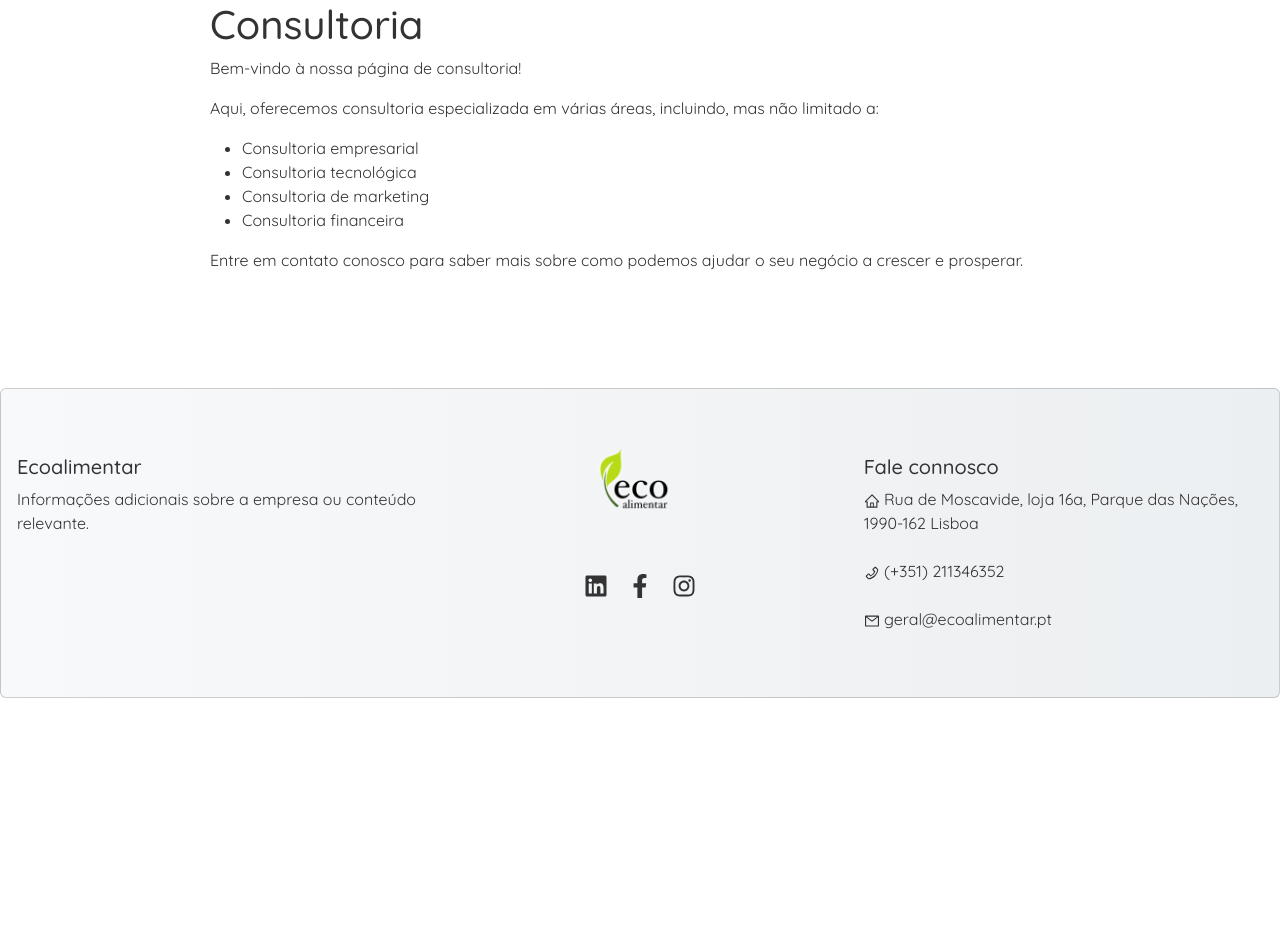
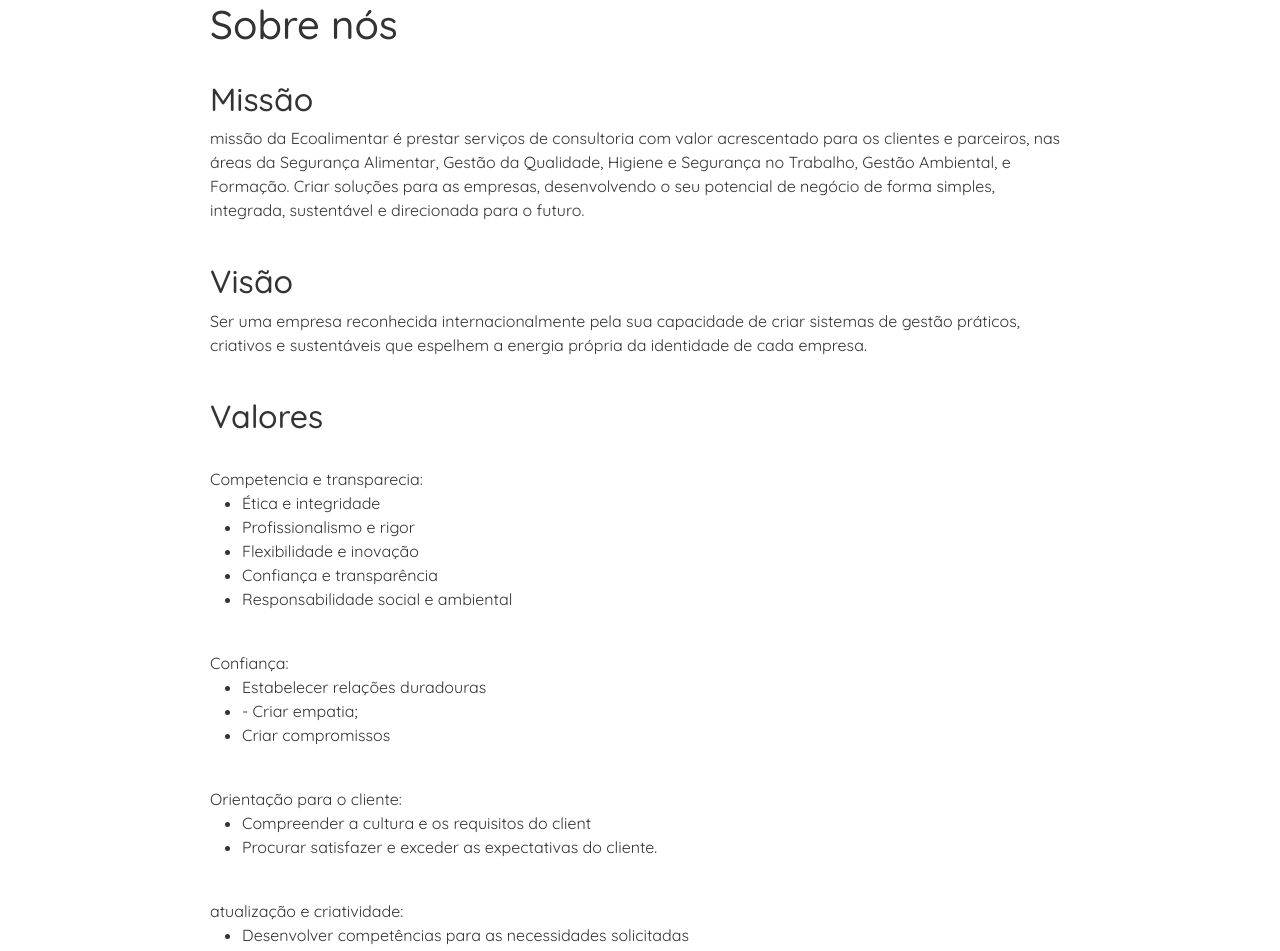
Before and after one commit to Filipe3Paisana/Ecoalimentar, a React (Create React App) app in the folder Web/: page /sobre in a window 1280 px wide. Shown: the part 120-1071 px from the top of the page. Before the commit the page ends 870 px from the top, so only its background shows below. Built offline with nearby package versions, Linux system fonts and the light colour scheme.

Commit message:
Melhorar apresentação do Sobre nós

```diff
--- a/Web/src/Sobre.js
+++ b/Web/src/Sobre.js
@@ -8,19 +8,50 @@
   return (
     <>
     <div className="content">
-      <h1>Consultoria</h1>
-      <p>Bem-vindo à nossa página de consultoria!</p>
-      <p>
-        Aqui, oferecemos consultoria especializada em várias áreas, incluindo, mas não limitado a:
+      <h1>Sobre nós</h1>
+      <br>
+      </br>
+      <h2>Missão</h2>
+      <p> missão da Ecoalimentar é prestar serviços de consultoria com valor acrescentado para os clientes e parceiros, nas áreas da Segurança Alimentar, Gestão da Qualidade, Higiene e Segurança no Trabalho, Gestão Ambiental, e Formação.
+Criar soluções para as empresas, desenvolvendo o seu potencial de negócio de forma simples, integrada, sustentável e direcionada para o futuro.</p>
+      <br></br>
+      <h2>Visão</h2>
+      <p> Ser uma empresa reconhecida internacionalmente pela sua capacidade de criar sistemas de gestão práticos, criativos e sustentáveis que espelhem a energia própria da identidade de cada empresa.</p>
+      <br></br>
+
+      <h2>Valores</h2>
+
+      <br></br>
+      <p>Competencia e transparecia:
+        <ul>
+          <li>Ética e integridade</li>
+          <li>Profissionalismo e rigor</li>
+          <li>Flexibilidade e inovação</li>
+          <li>Confiança e transparência</li>
+          <li>Responsabilidade social e ambiental</li>
+        </ul>
       </p>
-      <ul>
-        <li>Consultoria empresarial</li>
-        <li>Consultoria tecnológica</li>
-        <li>Consultoria de marketing</li>
-        <li>Consultoria financeira</li>
-      </ul>
-      <p>
-        Entre em contato conosco para saber mais sobre como podemos ajudar o seu negócio a crescer e prosperar.
+      <br></br>
+      <p>Confiança:
+        <ul>
+          <li>Estabelecer relações duradouras</li>
+          <li>- Criar empatia;</li>
+          <li>Criar compromissos</li>
+        </ul>
+      </p>
+      <br></br>
+      <p>Orientação para o cliente:
+        <ul>
+          <li>Compreender a cultura e os requisitos do client</li>
+          <li>Procurar satisfazer e exceder as expectativas do cliente.</li>
+        </ul>
+      </p>
+      <br></br>
+      <p>atualização e criatividade:
+        <ul>
+          <li> Desenvolver competências para as necessidades solicitadas </li>
+          <li>omentar a iniciativa e a criatividade, para desenvolver e inovar permanentemente os nossos serviços</li>
+        </ul>
       </p>
     </div>
     <Footer />
```
